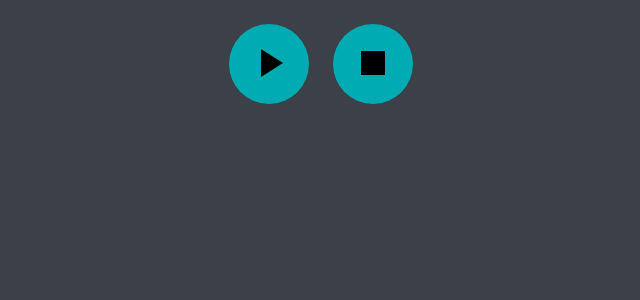
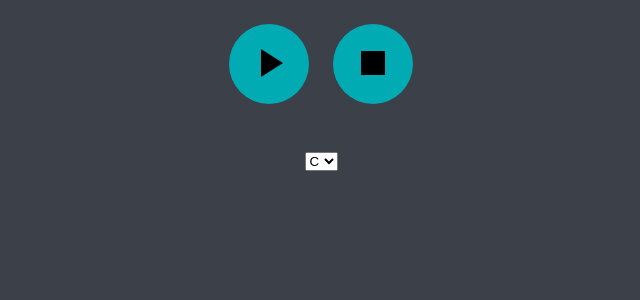
Before and after one commit to hugonxc/sideman, a Next.js app: page / in a window 1280 px wide. Shown: the top 300 px of the page, without its empty margins (319-959 px from the left). Built offline with nearby package versions, Linux system fonts and the light colour scheme.

Commit message:
feat: create simple chord selector

```diff
--- /dev/null
+++ b/features/sheet/sheet.tsx
@@ -0,0 +1,47 @@
+import { useState } from "react"
+import { styled } from "@stitches/react"
+
+import { createChord } from "../core/audio-controls"
+import { getChordMidiNotes } from "../core/chords/chords"
+import { ChordName } from "../core/chords/chords.types"
+
+const SheetContainer = styled('div', {
+  display: 'flex',
+  flex: 1,
+  alignItems: 'center',
+  justifyContent: 'center',
+  padding: 24,
+  gap: 24,
+})
+
+
+type chordOption = {
+  value: ChordName
+  label: string
+}
+
+export const Sheet = () => {
+  const [selectedChord, setSelectedChord] = useState<ChordName>('C')
+  const midiNotes = getChordMidiNotes(selectedChord)
+  createChord(midiNotes)
+
+  const chordOptions: chordOption[] = [
+    {value: 'C', label: 'C'},
+    {value: 'D', label: 'D'},
+    {value: 'E', label: 'E'},
+    {value: 'F', label: 'F'},
+    {value: 'G', label: 'G'},
+    {value: 'A', label: 'A'},
+    {value: 'B', label: 'B'},
+  ]
+
+  return (
+    <SheetContainer>
+      <select id="chord" onChange={(e) => setSelectedChord(e.target.value as ChordName)}>
+        {chordOptions.map((option) => (
+          <option value={option.value} key={option.value}>{option.label}</option>
+        ))}
+      </select>
+    </SheetContainer>
+  )
+}
--- a/pages/index.tsx
+++ b/pages/index.tsx
@@ -1,5 +1,6 @@
 import { styled } from "@stitches/react"
 import { Player } from "../features/player/player"
+import { Sheet } from "../features/sheet/sheet"
 
 const HomePageContainer = styled('div', {
   backgroundColor: '#3C4048',
@@ -10,6 +11,7 @@ const HomePage = () => {
   return (
     <HomePageContainer>
       <Player />
+      <Sheet />
     </HomePageContainer>
   )
 }
```
